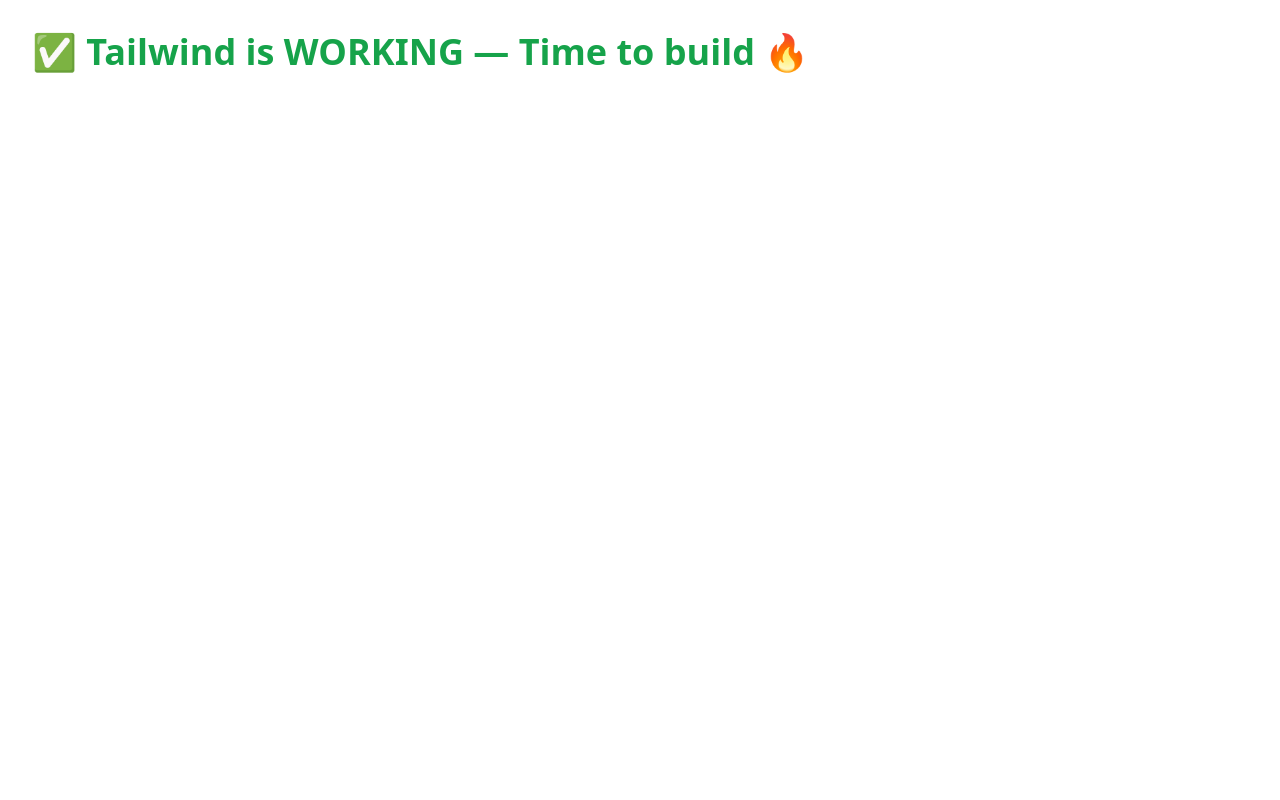
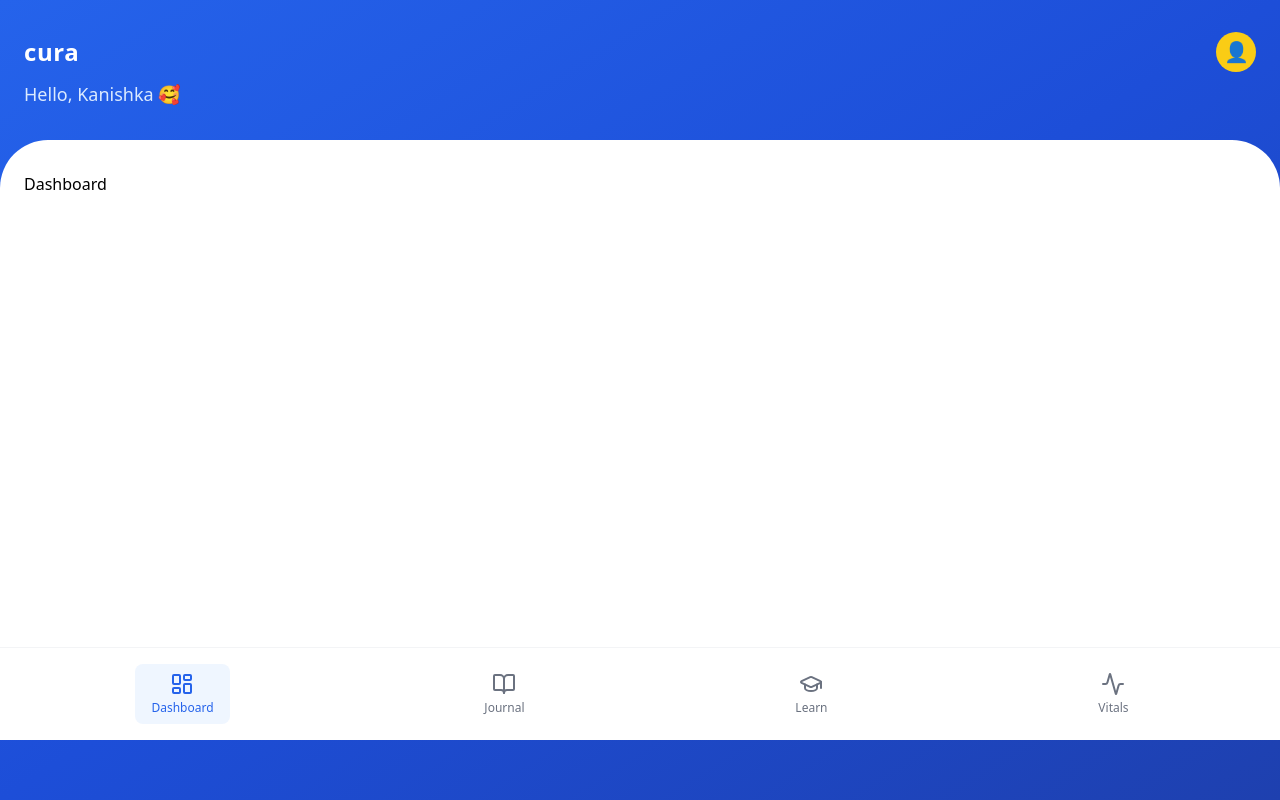
Before and after one commit to coderror420/israeli-indian-hack, a React (Vite) app: page /dashboard in a window 1280 px wide. Built offline with nearby package versions, Linux system fonts and the light colour scheme.

Commit message:
Basic layout and routing for the project

```diff
--- a/package.json
+++ b/package.json
@@ -1,4 +1,3 @@
-
 {
   "name": "g-sheet-final-github",
   "private": true,
@@ -9,8 +8,10 @@
     "preview": "vite preview"
   },
   "dependencies": {
+    "lucide-react": "^0.539.0",
     "react": "^18.2.0",
-    "react-dom": "^18.2.0"
+    "react-dom": "^18.2.0",
+    "react-router-dom": "^7.8.0"
   },
   "devDependencies": {
     "@vitejs/plugin-react": "^4.0.0",
--- a/src/App.jsx
+++ b/src/App.jsx
@@ -1,8 +1,22 @@
-
+import React from 'react';
+import { BrowserRouter as Router, Routes, Route, Navigate } from 'react-router-dom';
+import Layout from './components/Layout';
+import Dashboard from './components/Dashboard';
+import Journal from './components/Journal';
+import Learn from './components/Learn';
+import Vitals from './components/Vitals';
 export default function App() {
   return (
-    <div className="text-4xl font-bold text-green-600 p-8">
-      ✅ Tailwind is WORKING — Time to build 🔥
-    </div>
+    <Router>
+      <Routes>
+        <Route path="/" element={<Layout />}>
+          <Route index element={<Navigate to="/dashboard" replace />} />
+          <Route path="dashboard" element={<Dashboard />} />
+          <Route path="journal" element={<Journal />} />
+          <Route path="learn" element={<Learn />} />
+          <Route path="vitals" element={<Vitals />} />
+        </Route>
+      </Routes>
+    </Router>
   );
 }
--- /dev/null
+++ b/src/components/Dashboard.jsx
@@ -0,0 +1,5 @@
+import React from "react";
+export default function Dashboard() {
+    return (
+        <div>Dashboard</div>
+    )}
--- /dev/null
+++ b/src/components/Journal.jsx
@@ -0,0 +1,5 @@
+import React from "react";
+export default function Journal() {
+    return (
+        <div>Journal</div>
+    )}
--- /dev/null
+++ b/src/components/Layout.jsx
@@ -0,0 +1,123 @@
+import React from 'react';
+import { Outlet, useLocation, useNavigate } from 'react-router-dom';
+import {
+  LayoutDashboard,
+  BookOpen,
+  GraduationCap,
+  Activity
+} from 'lucide-react';
+
+const Layout = () => {
+  const location = useLocation();
+  const navigate = useNavigate();
+  const currentTab = location.pathname.slice(1) || 'dashboard';
+
+  const navItems = [
+    { id: 'dashboard', label: 'Dashboard', icon: LayoutDashboard, path: '/dashboard' },
+    { id: 'journal', label: 'Journal', icon: BookOpen, path: '/journal' },
+    { id: 'learn', label: 'Learn', icon: GraduationCap, path: '/learn' },
+    { id: 'vitals', label: 'Vitals', icon: Activity, path: '/vitals' }
+  ];
+
+  const handleNavigation = (path) => {
+    navigate(path);
+  };
+
+  return (
+    <div className="min-h-screen bg-gradient-to-br from-blue-600 via-blue-700 to-blue-800">
+      {/* Header */}
+      <div className="px-6 py-8 text-white">
+        <div className="flex items-center justify-between mb-2">
+          <h1 className="text-2xl font-bold tracking-wide">cura</h1>
+          <div className="w-10 h-10 bg-yellow-400 rounded-full flex items-center justify-center">
+            <span className="text-xl">👤</span>
+          </div>
+        </div>
+        <p className="text-blue-100 text-lg">Hello, Kanishka 🥰</p>
+      </div>
+
+      {/* Main Content Area - Semi-circular white container */}
+      <div className="relative flex-1">
+        {/* Semi-circular background */}
+        <div
+          className="bg-white rounded-t-[3rem] min-h-[calc(100vh-200px)] relative overflow-hidden"
+          style={{
+            minHeight: 'calc(100vh - 200px)'
+          }}
+        >
+          {/* Content - This is where child components will render */}
+          <div className="pt-8 px-6 pb-24">
+            <Outlet />
+          </div>
+
+          {/* Bottom Navigation */}
+          <div className="absolute bottom-0 left-0 right-0 bg-white border-t border-gray-100">
+            <div className="flex justify-around items-center py-4 px-4">
+              {navItems.map((item) => {
+                const Icon = item.icon;
+                const isActive = currentTab === item.id;
+
+                return (
+                  <button
+                    key={item.id}
+                    onClick={() => handleNavigation(item.path)}
+                    className={`flex flex-col items-center space-y-1 py-2 px-4 rounded-lg transition-all duration-200 ${
+                      isActive
+                        ? 'text-blue-600 bg-blue-50'
+                        : 'text-gray-500 hover:text-gray-700'
+                    }`}
+                  >
+                    <Icon
+                      size={24}
+                      className={isActive ? 'text-blue-600' : 'text-gray-500'}
+                    />
+                    <span className="text-xs font-medium">
+                      {item.label}
+                    </span>
+                  </button>
+                );
+              })}
+            </div>
+          </div>
+        </div>
+      </div>
+
+      {/* Mobile-specific styles */}
+      <style jsx>{`
+        @media (max-width: 768px) {
+          .min-h-screen {
+            min-height: 100vh;
+            min-height: -webkit-fill-available;
+          }
+        }
+
+        @media (max-height: 600px) {
+          .rounded-t-[3rem] {
+            border-radius: 2rem 2rem 0 0;
+          }
+        }
+
+        /* Prevent zoom on input focus (iOS Safari) */
+        @media screen and (max-width: 768px) {
+          input[type="text"],
+          input[type="email"],
+          input[type="number"],
+          input[type="password"],
+          textarea,
+          select {
+            font-size: 16px !important;
+          }
+        }
+
+        /* Handle safe area for newer phones */
+        @supports (padding: max(0px)) {
+          .pb-24 {
+            padding-bottom: max(6rem, env(safe-area-inset-bottom));
+          }
+        }
+      `}</style>
+    </div>
+  );
+};
+
+export default Layout;
--- /dev/null
+++ b/src/components/Learn.jsx
@@ -0,0 +1,5 @@
+import React from "react";
+export default function Learn() {
+    return (
+        <div>Learn</div>
+    )}
--- /dev/null
+++ b/src/components/Vitals.jsx
@@ -0,0 +1,5 @@
+import React from "react";
+export default function Vitals() {
+    return (
+        <div>Vitals</div>
+    )}
```
Also changed, not shown: 1 other file (tests, documents, lock files or other folders).
